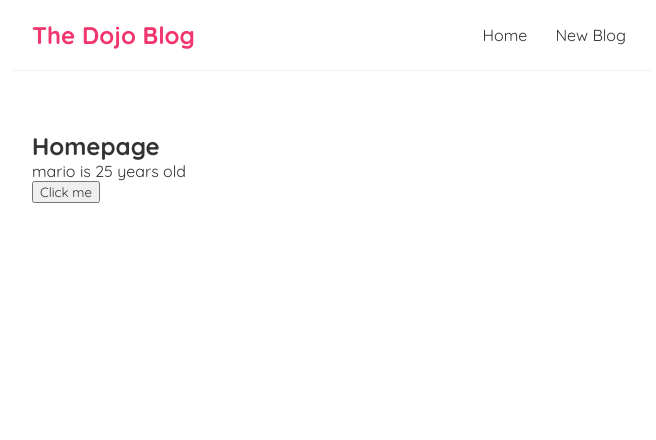
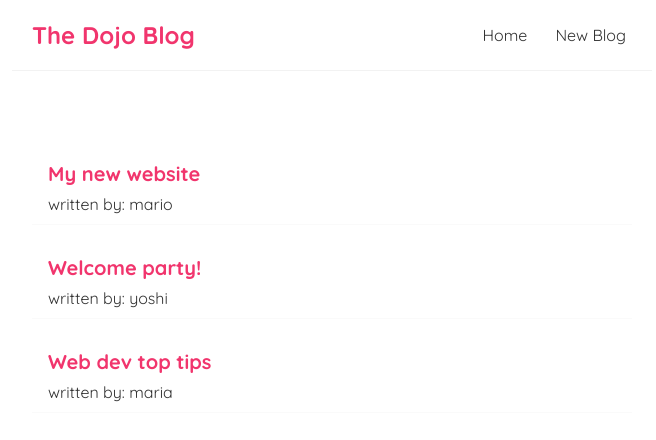
Before and after one commit to bibmode/dojo-blog, a React (Create React App) app: page / in a window 1280 px wide. Shown: the top 440 px of the page, without its empty margins (308-964 px from the left). Built offline with nearby package versions, Linux system fonts and the light colour scheme.

Commit message:
outputting lists

```diff
--- a/src/App.js
+++ b/src/App.js
@@ -1,5 +1,6 @@
 import Navbar from "./Navbar";
 import Home from "./Home";
+import { useState } from "react/cjs/react.development";
 
 function App() {
   return (
--- a/src/Home.js
+++ b/src/Home.js
@@ -1,22 +1,35 @@
 import { useState } from "react";
 
 const Home = () => {
-  //let name = "mario";
-  const [name, setName] = useState("mario");
-  const [age, setAge] = useState(25);
-
-  const handleClick = () => {
-    setName("luigi");
-    setAge(30);
-  };
+  const [blogs, setBlogs] = useState([
+    {
+      title: "My new website",
+      body: "lorem ipsum ...",
+      author: "mario",
+      id: 1,
+    },
+    {
+      title: "Welcome party!",
+      body: "lorem ipsum ...",
+      author: "yoshi",
+      id: 2,
+    },
+    {
+      title: "Web dev top tips",
+      body: "lorem ipsum ...",
+      author: "maria",
+      id: 3,
+    },
+  ]);
 
   return (
     <div className="home">
-      <h2>Homepage</h2>
-      <p>
-        {name} is {age} years old
-      </p>
-      <button onClick={handleClick}>Click me</button>
+      {blogs.map((blog) => (
+        <div className="blog-preview" key={blog.id}>
+          <h2>{blog.title}</h2>
+          <p>written by: {blog.author}</p>
+        </div>
+      ))}
     </div>
   );
 };
--- a/src/index.css
+++ b/src/index.css
@@ -33,3 +33,18 @@
   margin: 40px auto;
   padding: 20px;
 }
+
+/* blog previews / list */
+.blog-preview {
+  padding: 10px 16px;
+  margin: 20px 0;
+  border-bottom: 1px solid #fafafa;
+}
+.blog-preview:hover {
+  box-shadow: 1px 3px 5px rgba(0, 0, 0, 0.1);
+}
+.blog-preview h2 {
+  font-size: 20px;
+  color: #f1356d;
+  margin-bottom: 8px;
+}
```
